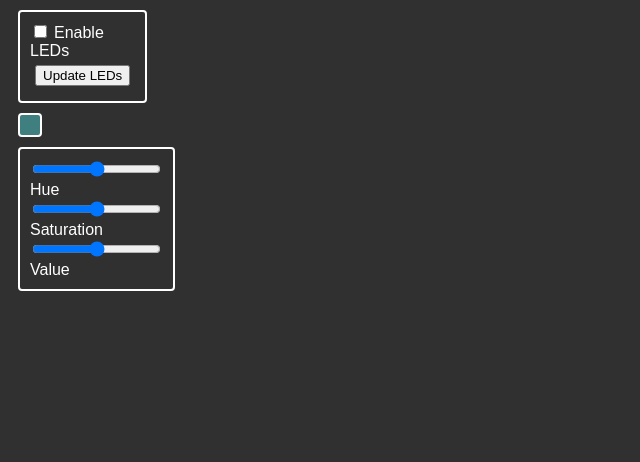
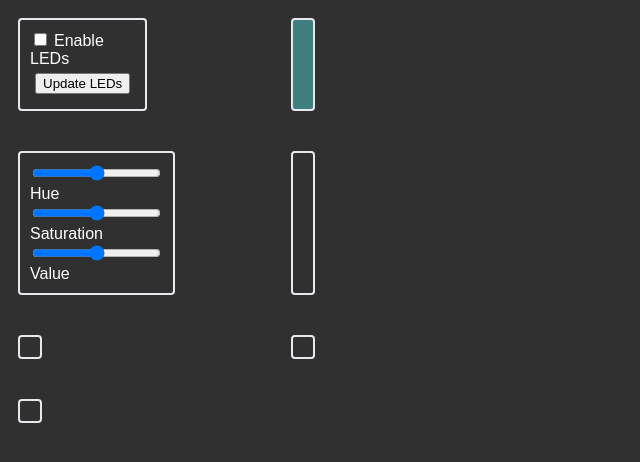
Before and after one commit to Larsianer/light-control, a plain HTML site: page web/index.html in a window 1280 px wide. Shown: the whole page, without its empty margins (0-640 px from the left). Drawn offline with Linux system fonts and the light colour scheme.

Commit message:
merge conflict resolution

```diff
--- a/web/style.css
+++ b/web/style.css
@@ -16,8 +16,14 @@ label {
     margin: 10px;
     border-width: 2px;
     border-radius: 4px;
-    border-color: white;
+    border-color: #e7e7ed;
     border-style: solid;
     box-sizing: border-box;
     width: min-content;
 }
+
+.grid-container {
+    display: grid;
+    gap: 20px;
+    grid-template-columns: 20% 20%;
+}
```
Also changed, not shown: web/index.html (+10 -0 lines).
